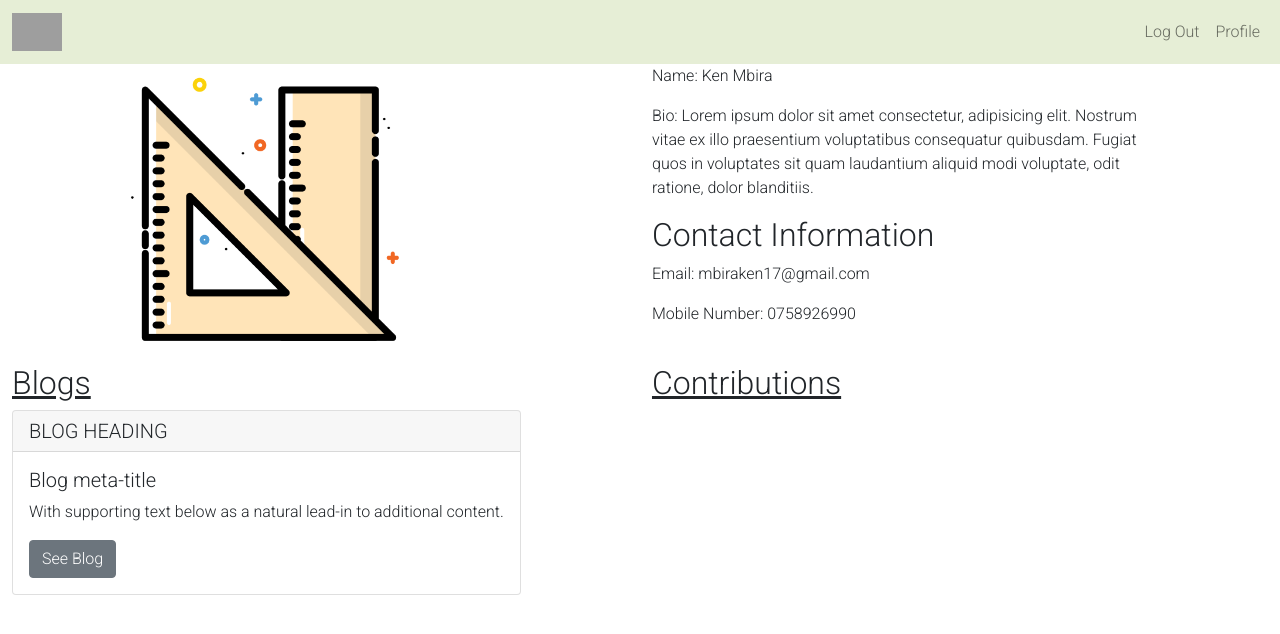
After one commit to Ken-mbira/BLOG_SPOT, a Flask app: template app/templates/profile/profile.html in a window 1280 px wide. The commit adds this page. Shown: the top 634 px of the page. Run offline with Flask 2, Linux system fonts and the light colour scheme; the template is opened without the code that fills it, so the values that code supplies are empty; the visitor is signed in with stand-in values (Sample User, id 1); data comes from the database, SQL or seed files in the repository; grey boxes are pictures that could not be loaded.

Commit message:
add a basic outlook of teh profile page

```diff
--- a/app/__init__.py
+++ b/app/__init__.py
@@ -2,9 +2,11 @@ from flask import Flask
 from flask_sqlalchemy import SQLAlchemy
 from flask_login import LoginManager
 from flask_mail import Mail
+from flask_uploads import UploadSet,configure_uploads,IMAGES
 
 db = SQLAlchemy()
 mail = Mail()
+photos = UploadSet('photos',IMAGES)
 
 login_manager = LoginManager()
 login_manager.session_protection = 'strong'
@@ -22,6 +24,7 @@ def create_app(config_name):
     db.init_app(app)
     login_manager.init_app(app)
     mail.init_app(app)
+    configure_uploads(app,photos)
 
     #registering blueprints
     from app.auth import auth
@@ -30,4 +33,7 @@ def create_app(config_name):
     from app.main import main
     app.register_blueprint(main)
 
+    from app.profile import profile
+    app.register_blueprint(profile)
+
     return app
--- /dev/null
+++ b/app/profile/__init__.py
@@ -0,0 +1,5 @@
+from flask import Blueprint
+
+profile = Blueprint('profile',__name__,url_prefix='/profile')
+
+from . import views,forms
--- a/app/templates/navbar.html
+++ b/app/templates/navbar.html
@@ -8,6 +8,9 @@
                     {% if current_user.is_authenticated %}
                     <li class="nav-item">
                         <a class="nav-link" aria-current="page" href="{{ url_for('auth.logout')}}">Log Out</a>
+                    </li>
+                    <li class="nav-item">
+                        <a class="nav-link" aria-current="page" href="{{ url_for('profile.profile',username = current_user.username)}}">Profile</a>
                     </li>
                     {% else %}
                     <li class="nav-item">
--- /dev/null
+++ b/app/templates/profile/profile.html
@@ -0,0 +1,44 @@
+{% extends 'base.html' %}{% block content %}
+<div class="container-fluid">
+    <div class="row">
+        <div class="col-md-1"></div>
+        <div class="col-md-5">
+            <img class="img-fluid" src="{{ url_for('static',filename='images/Blogspot 1.png')}}" width="300px">
+        </div>
+        <div class="col-md-5">
+            <div class="mb-3">
+                <p>Name: Ken Mbira</p>
+            </div>
+            <div class="mb-3">
+                <p>Bio: Lorem ipsum dolor sit amet consectetur, adipisicing elit. Nostrum vitae ex illo praesentium voluptatibus consequatur quibusdam. Fugiat quos in voluptates sit quam laudantium aliquid modi voluptate, odit ratione, dolor blanditiis.</p>
+            </div>
+            <h2>Contact Information</h2>
+            <div class="mb-3">
+                <p>Email: mbiraken17@gmail.com</p>
+            </div>
+            <div class="mb-3">
+                <p>Mobile Number: 0758926990</p>
+            </div>
+        </div>
+        <div class="col-md-1"></div>
+    </div>
+    <div class="row">
+        <div class="col-md-5">
+            <h2><u>Blogs</u></h2>
+            <div class="card">
+                <h5 class="card-header">BLOG HEADING</h5>
+                <div class="card-body">
+                    <h5 class="card-title">Blog meta-title</h5>
+                    <p class="card-text">With supporting text below as a natural lead-in to additional content.</p>
+                    <a href="#" class="btn btn-secondary">See Blog</a>
+                </div>
+            </div>
+        </div>
+        <div class="col-md-1"></div>
+        <div class="col-md-5">
+            <h2><u>Contributions</u></h2>
+        </div>
+        <div class="col-md-1"></div>
+    </div>
+</div>
+{% endblock %}
--- a/config.py
+++ b/config.py
@@ -4,6 +4,7 @@ class Config:
     """This are the configurations for the entire app in every environment
     """
     SECRET_KEY = os.environ.get('SECRET_KEY')
+    UPLOADED_PHOTOS_DEST ='app/static/photos'
 
 class DevConfig(Config):
     """This are the configurations for the development environment
```
Also changed, not shown: app/profile/views.py (added, +14 -0 lines), app/profile/forms.py (added).
